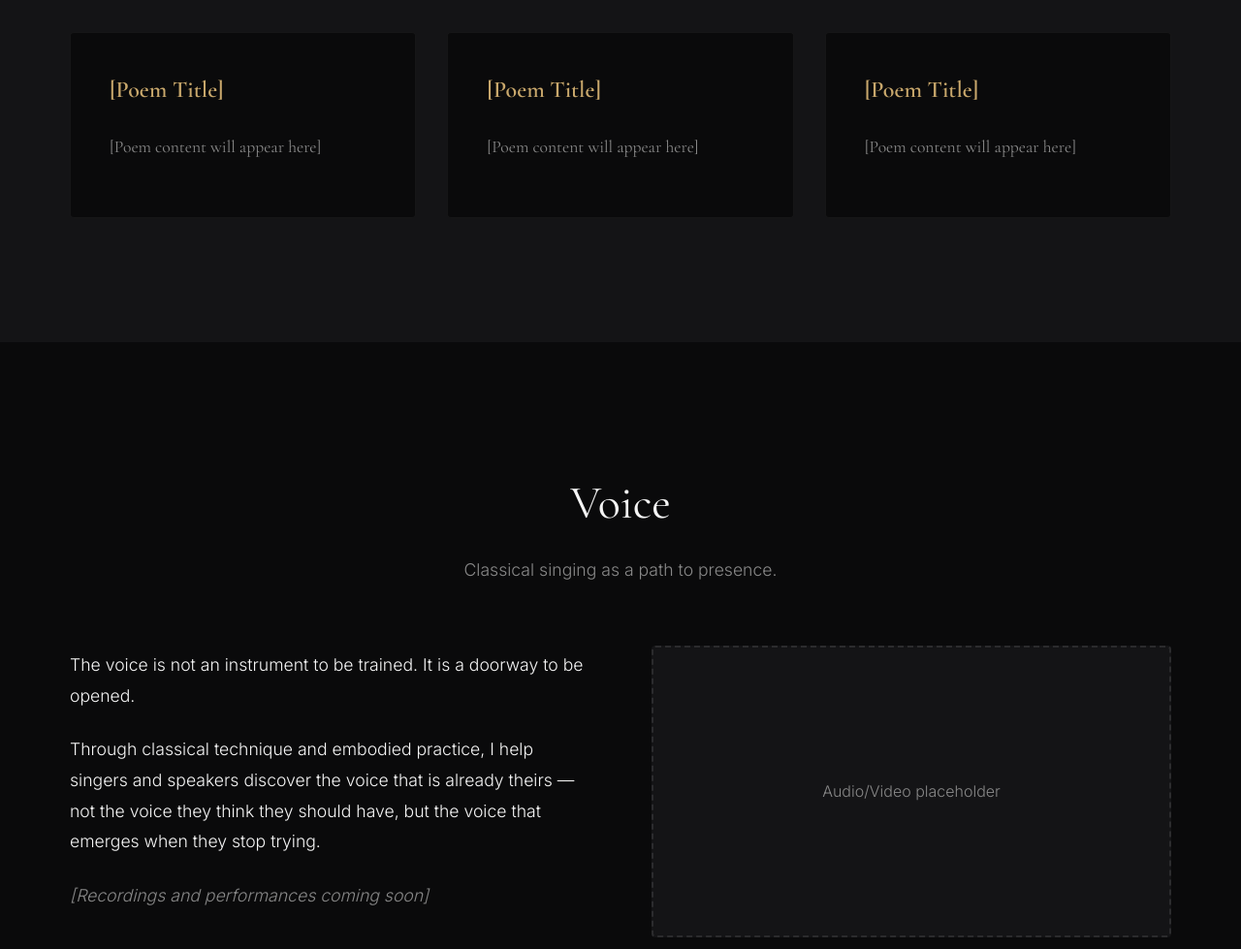
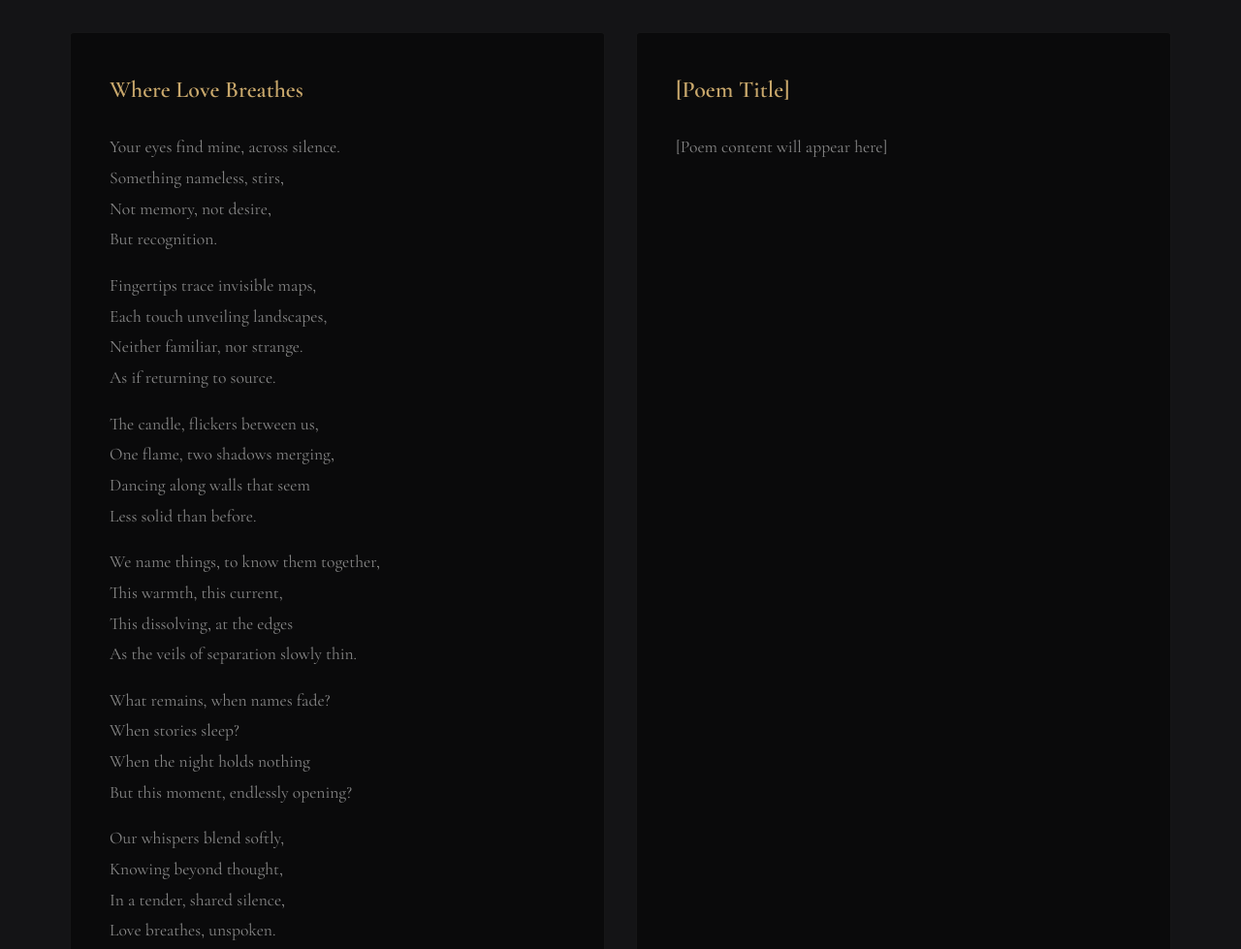
Before and after one commit to hognek/website, a plain HTML site: page index.html in a window 1280 px wide. Shown: the part 1080-2059 px from the top of the page at 97% size. Drawn offline with nearby package versions, Linux system fonts and the light colour scheme.

Commit message:
Add poem: Where Love Breathes

```diff
--- a/index.html
+++ b/index.html
@@ -46,16 +46,37 @@
 
             <div class="poem-grid">
                 <article class="poem-card">
-                    <h3 class="poem-title">[Poem Title]</h3>
+                    <h3 class="poem-title">Where Love Breathes</h3>
                     <div class="poem-content">
-                        <p>[Poem content will appear here]</p>
-                    </div>
-                </article>
+                        <p>Your eyes find mine, across silence.<br>
+                        Something nameless, stirs,<br>
+                        Not memory, not desire,<br>
+                        But recognition.</p>
 
-                <article class="poem-card">
-                    <h3 class="poem-title">[Poem Title]</h3>
-                    <div class="poem-content">
-                        <p>[Poem content will appear here]</p>
+                        <p>Fingertips trace invisible maps,<br>
+                        Each touch unveiling landscapes,<br>
+                        Neither familiar, nor strange.<br>
+                        As if returning to source.</p>
+
+                        <p>The candle, flickers between us,<br>
+                        One flame, two shadows merging,<br>
+                        Dancing along walls that seem<br>
+                        Less solid than before.</p>
+
+                        <p>We name things, to know them together,<br>
+                        This warmth, this current,<br>
+                        This dissolving, at the edges<br>
+                        As the veils of separation slowly thin.</p>
+
+                        <p>What remains, when names fade?<br>
+                        When stories sleep?<br>
+                        When the night holds nothing<br>
+                        But this moment, endlessly opening?</p>
+
+                        <p>Our whispers blend softly,<br>
+                        Knowing beyond thought,<br>
+                        In a tender, shared silence,<br>
+                        Love breathes, unspoken.</p>
                     </div>
                 </article>
 
```
Also changed, not shown: 2 other files.
